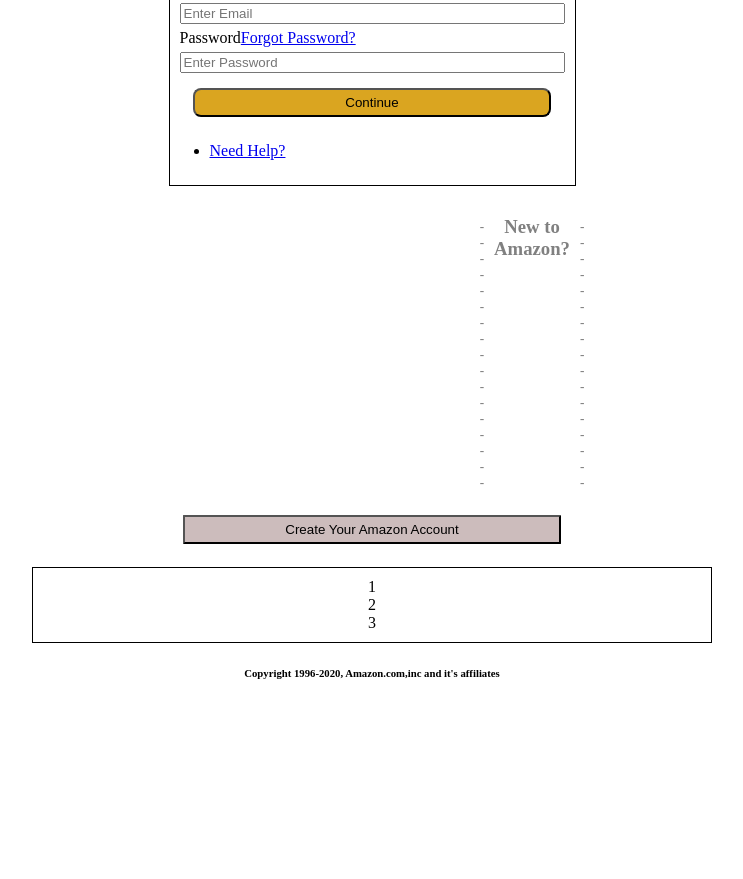
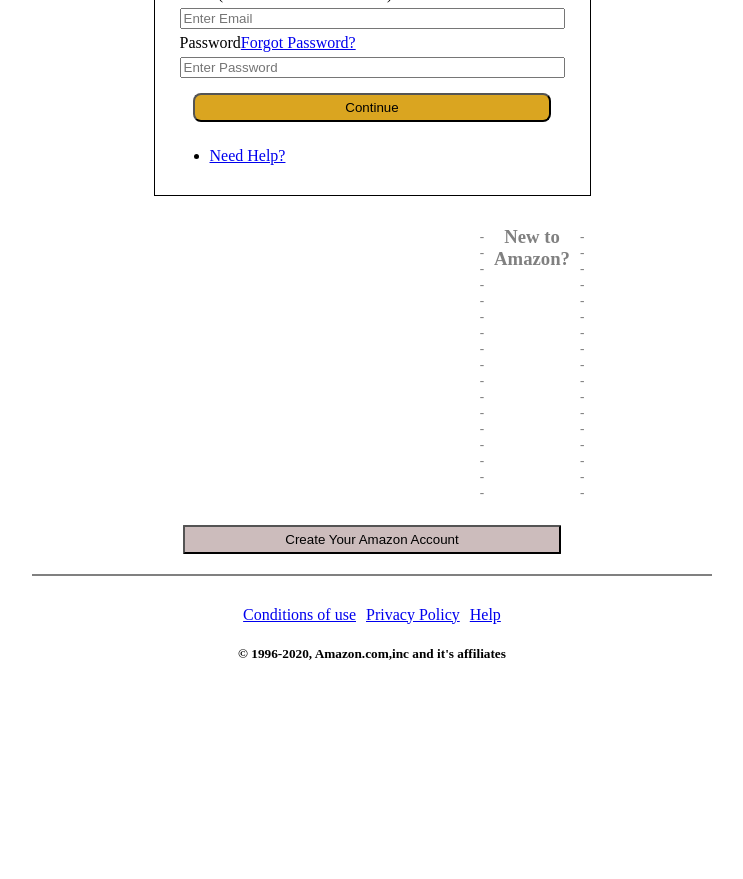
Before and after one commit to CameronSherrier/Assignment_2_HTML, a plain HTML site: page Assignment_2/index.html in a window 1280 px wide. Shown: the part 536-1415 px from the top of the page, without its empty margins (268-1011 px from the left). Drawn offline with Linux system fonts and the light colour scheme.

Commit message:
Final adjustments

```diff
--- a/Assignment_2/index.css
+++ b/Assignment_2/index.css
@@ -27,17 +27,14 @@
     margin: 1px auto 3px 5px;
 }
 
+h5  {
+    text-align: center;
+}
+
 .grid-container {
     display: grid;
     grid-template-columns: auto;
     padding: 5px;
-}
-
-.grid-container-two {
-    display: grid;
-    grid-template-columns: auto;
-    border: 1px solid black;
-    padding: 10px;
 }
 
 .grid-item  {
@@ -46,7 +43,7 @@
 }
 
 .box_one    {
-    padding: 5px auto 5px auto;
+    padding: 5px 15px 5px 15px;
     border: 1px solid black;
 }
 
@@ -122,3 +119,11 @@
     background-color: rgb(204, 188, 188);
     border-radius: 1px;
 }
+
+.grid-container-two {
+    display: grid;
+    grid-template-columns: auto auto auto;
+    border-top: 2px solid gray;
+    column-gap: 10px;
+    padding-top: 30px;
+}
--- a/Assignment_2/index.html
+++ b/Assignment_2/index.html
@@ -36,12 +36,11 @@
         </div>
     </div>
     <div class="row_10"><button id="cyaa">Create Your Amazon Account</button></div>
-    <h1></h1>
     <div class="grid-container-two">
-        <div class="grid-item-other">1</div>
-        <div class="grid-item-other">2</div>
-        <div class="grid-item-other">3</div>
+        <div class="grid-item-other"><a href="#">Conditions of use</a></div>
+        <div class="grid-item-other"><a href="#">Privacy Policy</a></div>
+        <div class="grid-item-other"><a href="#">Help</a></div>
     </div>
-    <h6>Copyright 1996-2020, Amazon.com,inc and it's affiliates</h6>
+    <h5>&#169 1996-2020, Amazon.com,inc and it's affiliates</h5>
 </body>
 </html>
```
